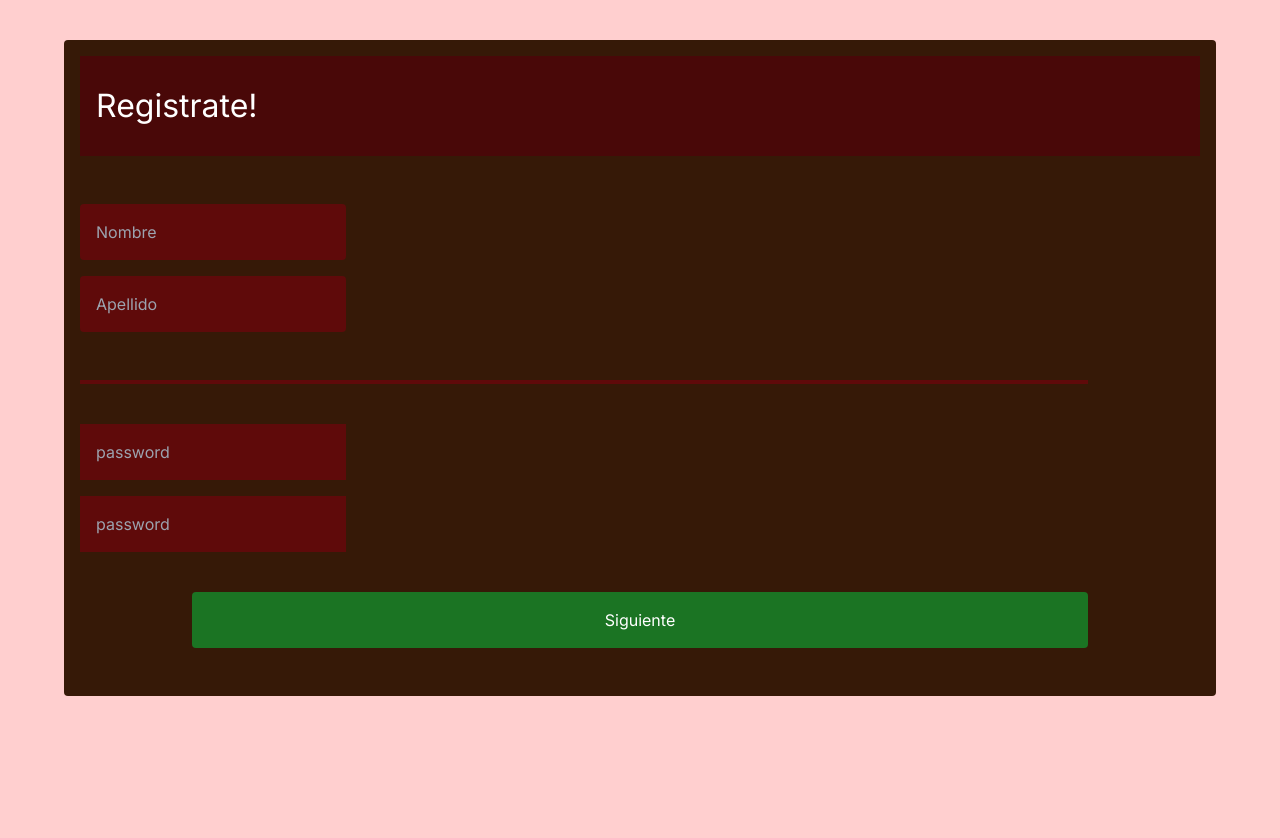
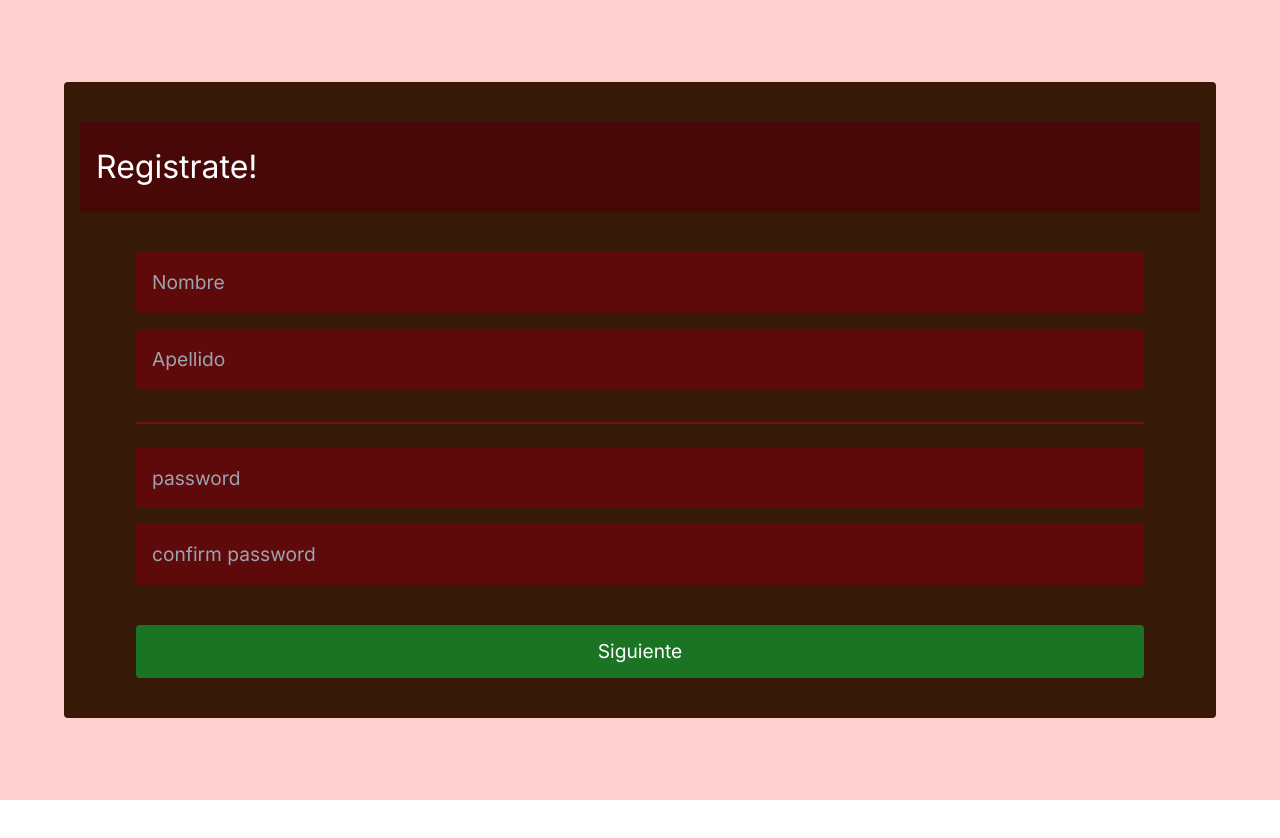
Before and after one commit to AlanTyping/school-frontend, a Next.js app: page /register in a window 1280 px wide. Shown: the top 838 px of the page. After the commit the page ends 800 px from the top, so only its background shows below. Built offline with nearby package versions, Linux system fonts and the light colour scheme.

Commit message:
changes for first form

```diff
--- a/src/app/register/page.jsx
+++ b/src/app/register/page.jsx
@@ -20,24 +20,28 @@ const page = () => {
     console.log(isVerified)
   }, [isVerified])
   return (
-    <div className="h-[1000px] w-full items-start justify-center flex bg-[#ffcfcf] py-10 text-white">
-      <form className="h-[auto] w-[90%] p-4 flex flex-col items-start rounded bg-[#361907]" onSubmit={() => alert(isVerified)}>
-        <div className="w-full p-4 flex row justify-start text-[2rem] items-center h-[100px] bg-[#490808]">
+    <div className="h-[100vh] min-h-[720px] w-full items-center justify-center flex bg-[#ffcfcf] py-4 text-white text-[1.2rem]">
+
+      <form className="h-[auto] w-[90%] p-4 py-10 flex flex-col items-center rounded bg-[#361907]" onSubmit={() => alert(isVerified)}>
+
+        <div className="w-full p-4 flex row justify-start text-[2rem] items-center h-[90px] bg-[#490808]">
             <h1>Registrate!</h1>
         </div>
 
-        <input type="text" placeholder="Nombre" className="p-4 mt-12 rounded bg-[#5f0a0a]" />
-        <input type="text" placeholder="Apellido" className="p-4 my-4 rounded bg-[#5f0a0a]" />
+        <input type="text" placeholder="Nombre" className="p-4 mt-10 rounded bg-[#5f0a0a] w-[90%]" />
+        <input type="text" placeholder="Apellido" className="p-4 my-4 rounded bg-[#5f0a0a] w-[90%]" />
 
-        <div className="bg-[#5f0a0a] w-[90%] h-[4px] my-8" />
+        <div className="bg-[#720f0f] w-[90%] h-[2px] my-4" />
 
-        <input type="password" placeholder="password" className="p-4 my-2 bg-[#5f0a0a]" />
-        <input type="confirm password" placeholder="password" className="p-4 my-2 bg-[#5f0a0a]" />
+        <input type="password" placeholder="password" className="p-4 my-2 bg-[#5f0a0a] w-[90%]" />
+        <input type="password" placeholder="confirm password" className="p-4 my-2 bg-[#5f0a0a] w-[90%]" />
 
-        <div className="w-full h-[auto] my-8 flex items-center justify-center">
-          <button className="bg-[#1b7423] py-4 w-[80%] rounded" type="submit">Siguiente</button>
+        <div className="w-full h-[auto] mt-8 flex items-center justify-center">
+          <button className="bg-[#1b7423] py-3 w-[90%] rounded" type="submit">Siguiente</button>
         </div>
+
       </form>
+
     </div>
 
   )
```
